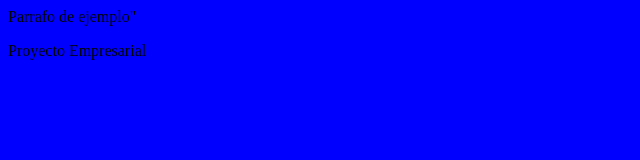
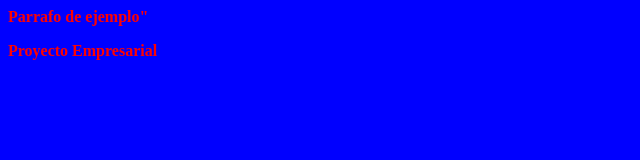
Before and after one commit to Marian9012/Curso-Git, a plain HTML site: page index.html in a window 1280 px wide. Shown: the whole page, without its empty margins (0-640 px from the left). Drawn offline with Linux system fonts and the light colour scheme; files that its build step writes are made by us from their sources.

Commit message:
Negrita y color rojo

```diff
--- a/estilos.css
+++ b/estilos.css
@@ -1,2 +1,5 @@
 body{
     background-color:#00F;
+    font-weight:bold;
+    color:#F00;
+}
```
